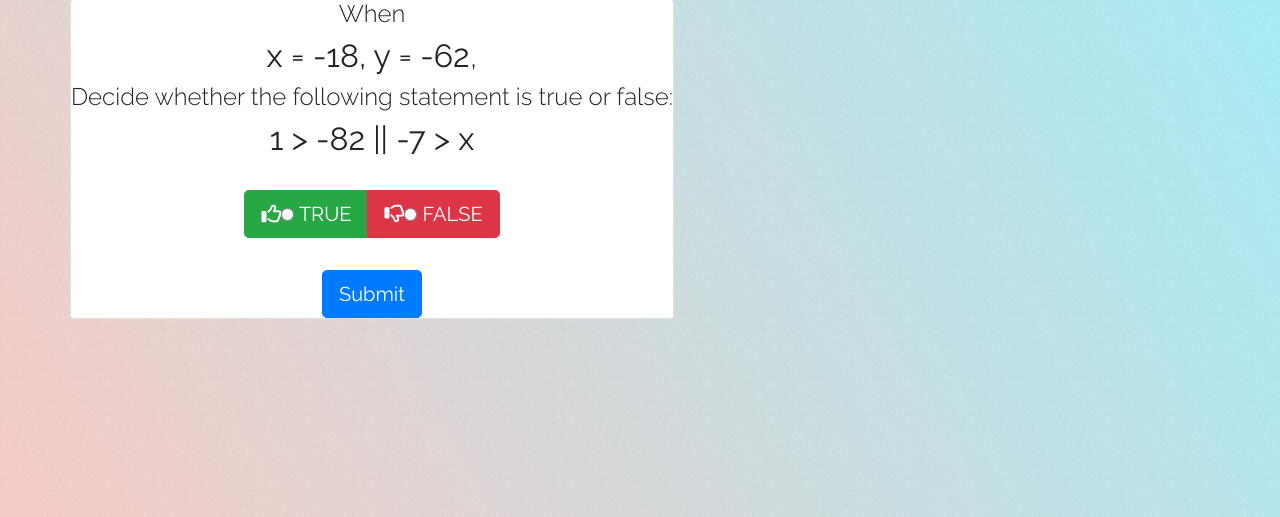
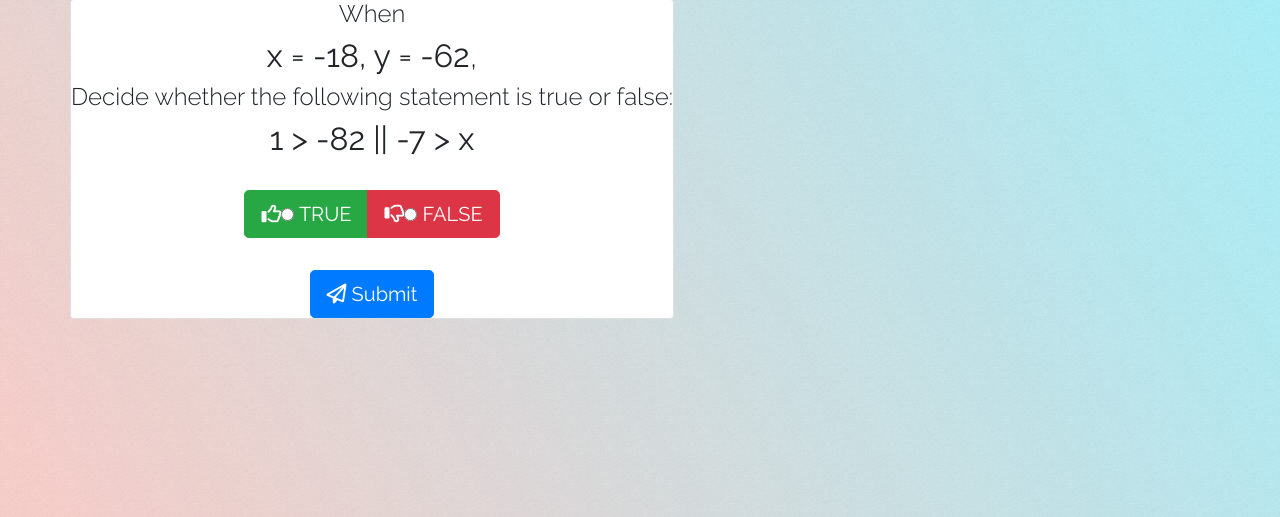
Before and after one commit to sandspider2234/Logic_Trainer, a Flask app: page / in a window 1280 px wide. Shown: the part 209-726 px from the top of the page. Run offline with Flask 2, Linux system fonts and the light colour scheme; some libraries are stand-ins or nearby versions.

Commit message:
Changed submit in home.html to HTML element instead of SubmitField.

```diff
--- a/forms.py
+++ b/forms.py
@@ -6,7 +6,6 @@ from wtforms import validators
 class TrueOrFalseForm(flask_wtf.FlaskForm):
     choice = RadioField(choices=[('True', 'TRUE'), ('False', 'FALSE')], validators=[validators.InputRequired()])
     hidden = HiddenField()
-    submit = SubmitField('Submit')
 
 
 class StatementForm(flask_wtf.FlaskForm):
--- a/templates/home.html
+++ b/templates/home.html
@@ -40,7 +40,9 @@
 			</div>
 			<br><br>
 			{{ form.hidden(value=result) }}
-			{{ form.submit(class_="btn btn-primary btn-lg") }}
+			<button type="submit" class="btn btn-primary btn-lg">
+				<i class="fa fa-paper-plane-o" aria-hidden="true"></i> Submit
+			</button>
 		</div>
 	</div>
 </form>
```
